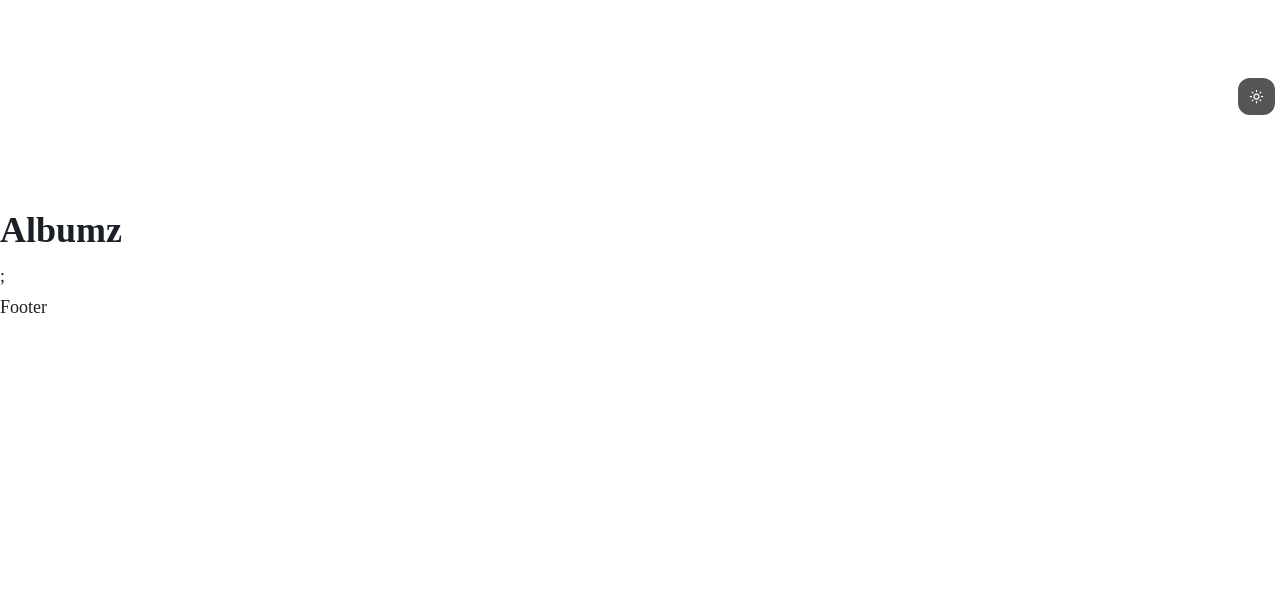
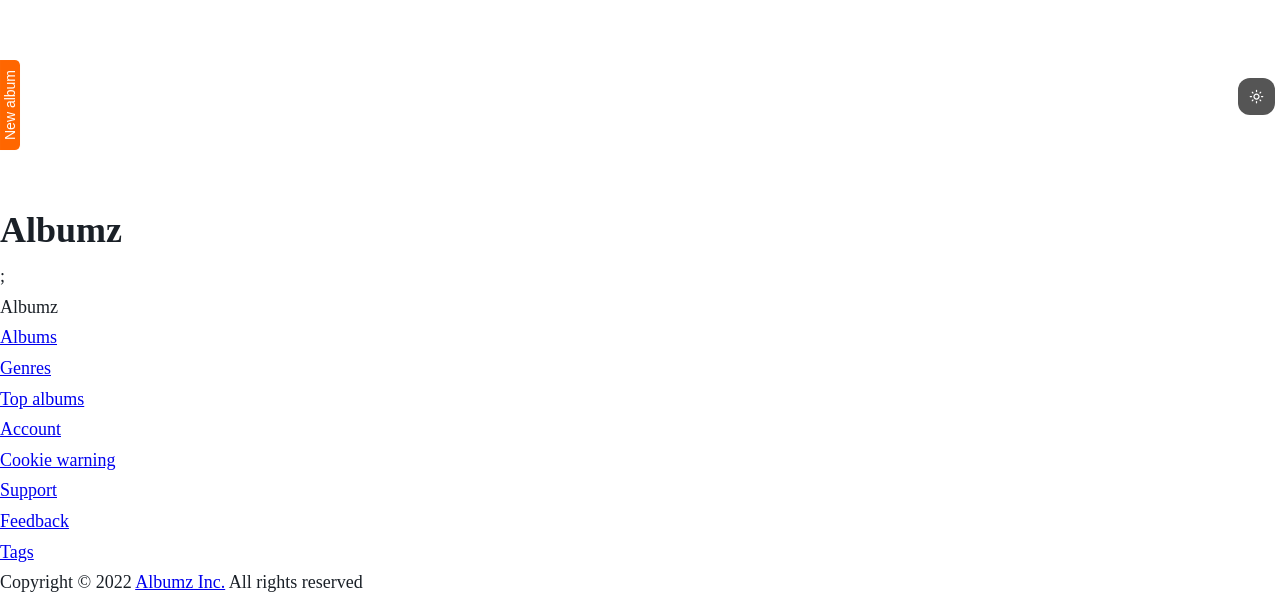
Before and after one commit to esteemayo/next-albumz-client, a Next.js app: page / in a window 1280 px wide. Shown: the part 600-1198 px from the top of the page. Before the commit the page ends 922 px from the top, so only its background shows below. Built offline with nearby package versions, Linux system fonts and the light colour scheme.

Commit message:
modified

```diff
--- a/components/Footer.jsx
+++ b/components/Footer.jsx
@@ -1,7 +1,43 @@
-import '@/styles/Footer.module.scss';
+import Link from 'next/link';
+import styles from '@/styles/Footer.module.scss';
 
 const Footer = () => {
-  return <div>Footer</div>;
+  const year = new Date().getFullYear();
+
+  return (
+    <footer className={styles.footer}>
+      <div className={styles.footer__navigation}>
+        <div className={styles.footer__logo}>Albumz</div>
+        <ul className={styles.footer__list}>
+          <li className={styles.footer__item}>
+            <Link href='/albums' passHref>Albums</Link>
+          </li>
+          <li className={styles.footer__item}>
+            <Link href='/genres' passHref>Genres</Link>
+          </li>
+          <li className={styles.footer__item}>
+            <Link href='/albums/top' passHref>Top albums</Link>
+          </li>
+          <li className={styles.footer__item}>
+            <Link href='/account' passHref>Account</Link>
+          </li>
+          <li className={styles.footer__item}>
+            <Link href='/cookies' passHref>Cookie warning</Link>
+          </li>
+          <li className={styles.footer__item}>
+            <Link href='/support' passHref>Support</Link>
+          </li>
+          <li className={styles.footer__item}>
+            <Link href='/feedback' passHref>Feedback</Link>
+          </li>
+          <li className={styles.footer__item}>
+            <Link href='/tags' passHref>Tags</Link>
+          </li>
+        </ul>
+      </div>
+      <p className={styles.footer__copyright}>Copyright &copy; {year} <Link href='/' passHref>Albumz Inc.</Link> All rights reserved</p>
+    </footer>
+  );
 };
 
 export default Footer;
--- a/components/Layout.jsx
+++ b/components/Layout.jsx
@@ -5,6 +5,7 @@ import Navbar from './Navbar';
 import Footer from './Footer';
 import Sidebar from './Sidebar';
 import DarkMode from './DarkMode';
+import AddButton from './AddButton';
 
 const Layout = ({ children }) => {
   const { darkMode } = useSelector((state) => ({ ...state.darkMode }));
@@ -15,6 +16,7 @@ const Layout = ({ children }) => {
       <Navbar />
       <Sidebar />
       <DarkMode />
+      <AddButton />
       {children}
       <Footer />
     </div>
--- a/components/Meta.jsx
+++ b/components/Meta.jsx
@@ -7,7 +7,7 @@ const Meta = ({ title, keywords, description }) => {
       <meta name='keywords' content={keywords} />
       <meta name='description' content={description} />
       <meta charSet='UTF-8' />
-      <meta http-equiv='X-UA-Compatible' content='IE=edge' />
+      <meta httpEquiv='X-UA-Compatible' content='IE=edge' />
       <meta name='viewport' content='width=device-width, initial-scale=1.0' />
       <link rel='icon' href='/favicon.ico' />
     </Head>
```
